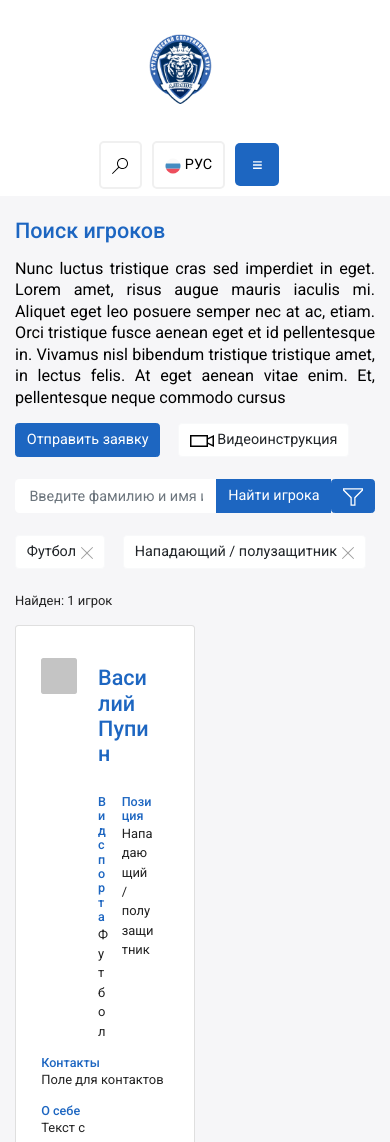
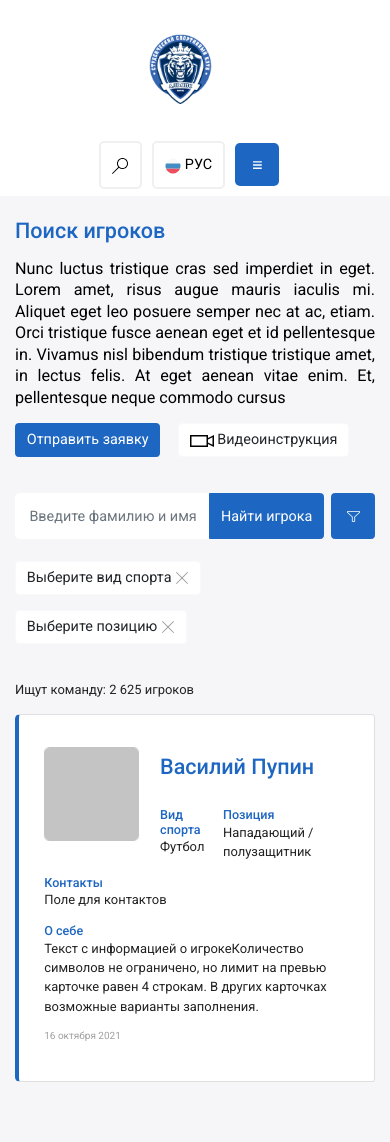
Before and after one commit to Danielatonge/SportClubProject, a Flask app: a page that uses templates/поиск игроков/page 2.html in a window 390 px wide. Shown: the top 1142 px of the page. Run offline with Flask 2, Linux system fonts and the light colour scheme; some libraries are stand-ins or nearby versions; grey boxes are pictures that could not be loaded.

Commit message:
Responsiveness & styling for all nonck nrpok pages done

```diff
--- a/static/scss/index.scss
+++ b/static/scss/index.scss
@@ -365,3 +365,22 @@
     }
   }
 }
+
+/*_____________________________
+ Styles for nonck nrpok pages
+*/
+
+.team-cards {
+  .filter-btn {
+    color: white;
+    background-color: $light-blue;
+    border-color: $light-blue;
+  }
+
+  .card.card-shadow:first-child,
+  .card.cardshadow:hover {
+    border-left: 4px solid $light-blue;
+    border-top-left-radius: 5px;
+    border-bottom-left-radius: 5px;
+  }
+}
--- a/templates/поиск игроков/page 2.html
+++ b/templates/поиск игроков/page 2.html
@@ -1,59 +1,71 @@
-{% extends "layout.html" %}
-
-{% block content %}
+{% extends "layout.html" %} {% block content %}
 <div class="body-colour">
-        <div class="container">
-            <p class="sportsclub-title pt-4"> Поиск игроков </p>
+  <div class="container team-cards">
+    <p class="sportsclub-title pt-4">Поиск игроков</p>
 
     <p class="sportsclub-main-text">
-                Nunc luctus tristique cras sed imperdiet in eget. Lorem amet, risus augue mauris iaculis mi. Aliquet
-                eget
-                leo posuere semper nec at ac, etiam. Orci tristique fusce aenean eget et id pellentesque in. Vivamus
-                nisl
-                bibendum tristique tristique amet, in lectus felis. At eget aenean vitae enim. Et, pellentesque neque
-                commodo cursus <br>
+      Nunc luctus tristique cras sed imperdiet in eget. Lorem amet, risus augue
+      mauris iaculis mi. Aliquet eget leo posuere semper nec at ac, etiam. Orci
+      tristique fusce aenean eget et id pellentesque in. Vivamus nisl bibendum
+      tristique tristique amet, in lectus felis. At eget aenean vitae enim. Et,
+      pellentesque neque commodo cursus <br />
     </p>
 
     <div class="pb-4">
-                <button type="button" class="btn btn-primary mr-2">Отправить заявку</button>
-                <button type="button" class="btn btn-light ml-2">
-                    <img class="img-fluid" src="/static/images/videocam.svg">
+      <button type="button" class="btn btn-primary mr-3 mb-3">
+        Отправить заявку
+      </button>
+      <button type="button" class="btn btn-light mb-3">
+        <img class="img-fluid" src="/static/images/videocam.svg" />
         Видеоинструкция
       </button>
     </div>
-
-            <div class="input-group mb-4">
-                <input type="text" class="form-control search-game" placeholder="Введите фамилию и имя игрока">
+    <div class="mb-4 d-flex">
+      <div class="input-group">
+        <input
+          type="text"
+          class="form-control search-game h-100"
+          placeholder="Введите фамилию и имя игрока"
+        />
         <div class="input-group-append">
           <button type="button" class="btn btn-primary">Найти игрока</button>
         </div>
-                <button type="button" class="btn btn-primary">
-                    <img class="img-fluid" src="/static/images/filter2.svg">
+      </div>
+      <div class="pl-2">
+        <button
+          type="button"
+          class="btn btn-primary filter-btn py-2 px-3 h-100"
+        >
+          <img class="img-fluid" src="/static/images/filter2.svg" />
+        </button>
+      </div>
+    </div>
+    <div class="mb-4">
+      <button type="button" class="btn btn-light mr-3 mb-3">
+        Выберите вид спорта
+        <img class="img-fluid" src="/static/images/filter-tag.svg" />
+      </button>
+      <button type="button" class="btn btn-light mb-3">
+        Выберите позицию
+        <img class="img-fluid" src="/static/images/filter-tag.svg" />
       </button>
     </div>
 
-            <div class="mb-4">
-                <button type="button" class="btn btn-light mr-2">
-                    Футбол
-                    <img class="img-fluid" src="/static/images/filter-tag.svg">
-                </button>
-                <button type="button" class="btn btn-light ml-2">
-                    Нападающий / полузащитник
-                    <img class="img-fluid" src="/static/images/filter-tag.svg">
-                </button>
-            </div>
-
-
     <div class="row">
       <div class="col-6 p-0">
-                    <p>Найден: 1 игрок</p>
+        <p>Ищут команду: 2 625 игроков</p>
       </div>
       <div class="col-6 p-0 text-right">
         <div class="dropdown">
           <i class="d-none d-sm-inline">Сортировать </i>
-                        <button class="d-none d-sm-inline btn btn-sort dropdown-toggle" type="button"
+          <button
+            class="d-none d-sm-inline btn btn-sort dropdown-toggle"
+            type="button"
             id="dropdownMenuButton"
-                                data-toggle="dropdown" aria-haspopup="true" aria-expanded="false">
+            data-toggle="dropdown"
+            aria-haspopup="true"
+            aria-expanded="false"
+          >
             по популярности
           </button>
           <div class="dropdown-menu" aria-labelledby="dropdownMenuButton">
@@ -64,13 +76,15 @@
       </div>
     </div>
 
-
     <div class="card-deck">
-                <div class="card card-shadow col-6">
+      <div class="card card-shadow col-sm-6">
         <div class="card-body d-flex flex-column">
           <div class="row">
             <div class="col-4 col-md-4 col-lg-2 pl-0">
-                                <img class="img-fluid search-game-card-img" src="/static/images/Rectangle 500.png">
+              <img
+                class="img-fluid search-game-card-img"
+                src="/static/images/Rectangle 500.png"
+              />
             </div>
             <div class="col-8 col-md-8 col-lg-10">
               <div class="row">
@@ -92,20 +106,15 @@
           <p>Поле для контактов</p>
           <p class="search-game-card-subtext">О себе</p>
           <p>
-                            Текст с информацией о игрокеКоличество символов не ограничено, но лимит на превью карточке
-                            равен
-                            4 строкам.
-                            В других карточках возможные варианты заполнения.
+            Текст с информацией о игрокеКоличество символов не ограничено, но
+            лимит на превью карточке равен 4 строкам. В других карточках
+            возможные варианты заполнения.
           </p>
           <p class="card-date mt-auto">16 октября 2021</p>
         </div>
       </div>
-                <!-- <div class="card">
-
-                </div> -->
     </div>
   </div>
 </div>
 
-
 {% endblock %}
```
Also changed, not shown: templates/поиск игроков/page 1.html (+53 -36 lines), static/css/index.css. Lines whose indentation alone changed are shown as unchanged.
